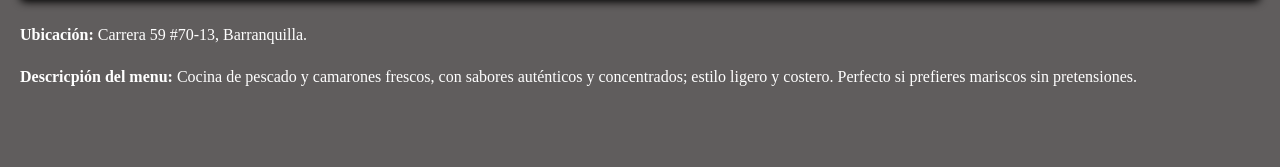
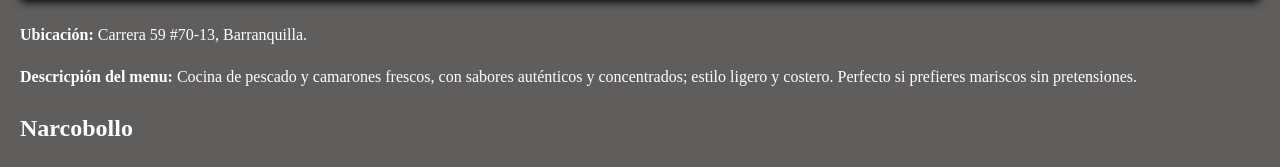
Before and after one commit to RoA26/pagina_git_rubrica_E5, a plain HTML site: page index.html in a window 1280 px wide. Shown: the part 2183-2350 px from the top of the page. Before the commit the page ends 2292 px from the top, so only its background shows below. Drawn offline with Linux system fonts and the light colour scheme.

Commit message:
Añadi el nombre del tercero

```diff
--- a/index.html
+++ b/index.html
@@ -54,5 +54,6 @@
     </div>
      <p><strong>Ubicación:</strong> Carrera 59 #70-13, Barranquilla.</p>
     <p><strong>Descricpión del menu:</strong> Cocina de pescado y camarones frescos, con sabores auténticos y concentrados; estilo ligero y costero. Perfecto si prefieres mariscos sin pretensiones.<p>
-</body>
+    <h2>Narcobollo</h2>
+    </body>
 </html>
```
